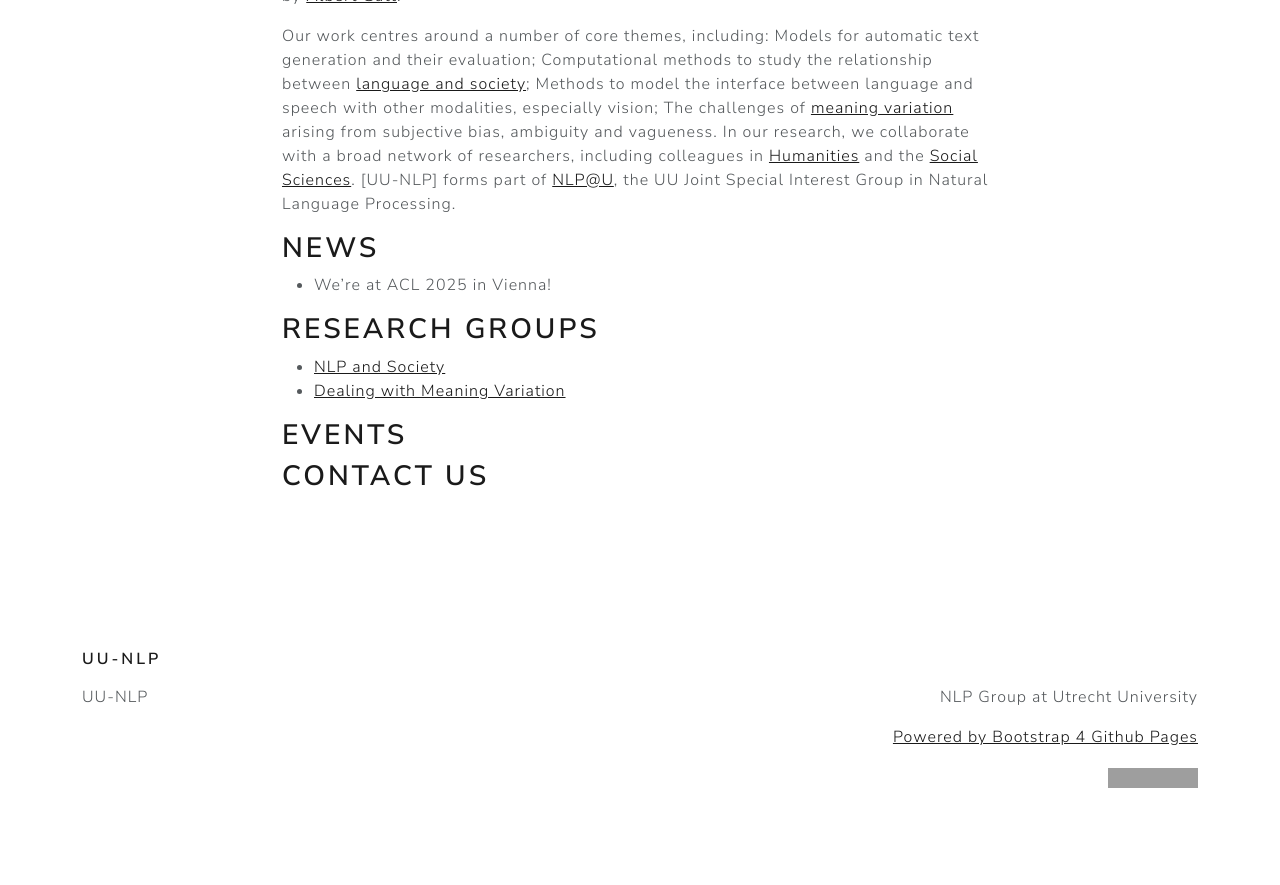
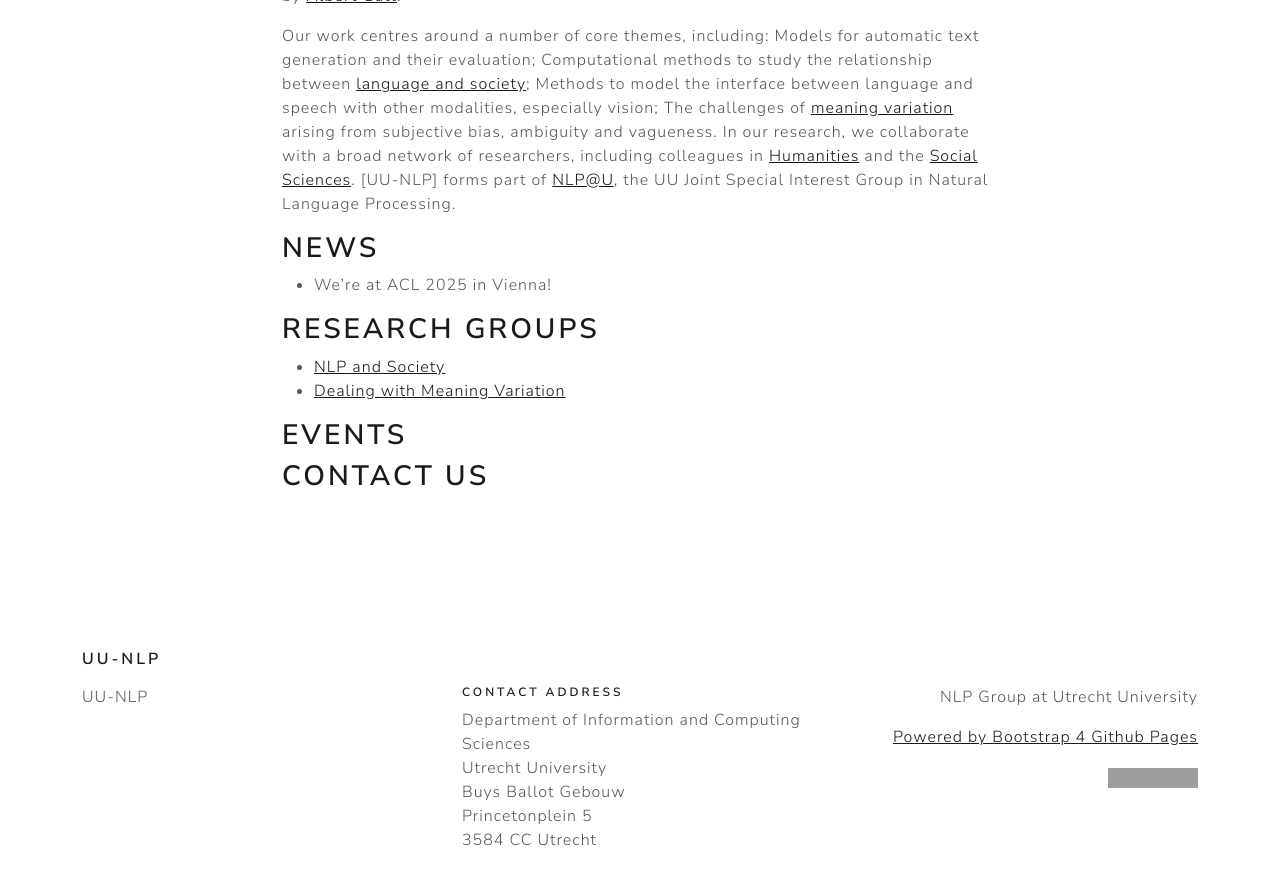
Before and after one commit to thaoanhdang/uu-nlp.github.io, a Jekyll site: the page built from index.md, in a window 1280 px wide and 900 px high, scrolled down 699 px. Shown: the top 885 px of the window. Built offline with Jekyll 4.4.1, drawn with Linux system fonts in a browser that asks for light colours; before the commit the page ends 1552 px from its top, so only the background shows below that; grey boxes are pictures that could not be loaded.

Commit message:
Update footer.html

```diff
--- a/_includes/footer.html
+++ b/_includes/footer.html
@@ -25,19 +25,27 @@
     </ul>
   </div>
 
+  <div class="col-sm">
+    <h6>Contact Address</h6>
+    <p class="mb-0">
+      Department of Information and Computing Sciences<br>
+      Utrecht University<br>
+      Buys Ballot Gebouw<br>
+      Princetonplein 5<br>
+      3584 CC Utrecht
+    </p>
+  </div>
 
   <div class="col-sm text-end">
     <p>{{- site.description | escape -}}</p>
-
     <p>
       <a href="https://nicolas-van.github.io/bootstrap-4-github-pages/">Powered by Bootstrap 4 Github Pages</a>
     </p>
     <p>
-          <a href="https://github.com/nicolas-van/bootstrap-4-github-pages"><img alt="GitHub Repo stars" src="https://img.shields.io/github/stars/nicolas-van/bootstrap-4-github-pages?style=social"></a>
-        <p>
+      <a href="https://github.com/nicolas-van/bootstrap-4-github-pages">
+        <img alt="GitHub Repo stars" src="https://img.shields.io/github/stars/nicolas-van/bootstrap-4-github-pages?style=social">
+      </a>
+    </p>
   </div>
 
 </div>
-
-  </div>
-</div>
```
Lines whose indentation alone changed are shown as unchanged.
